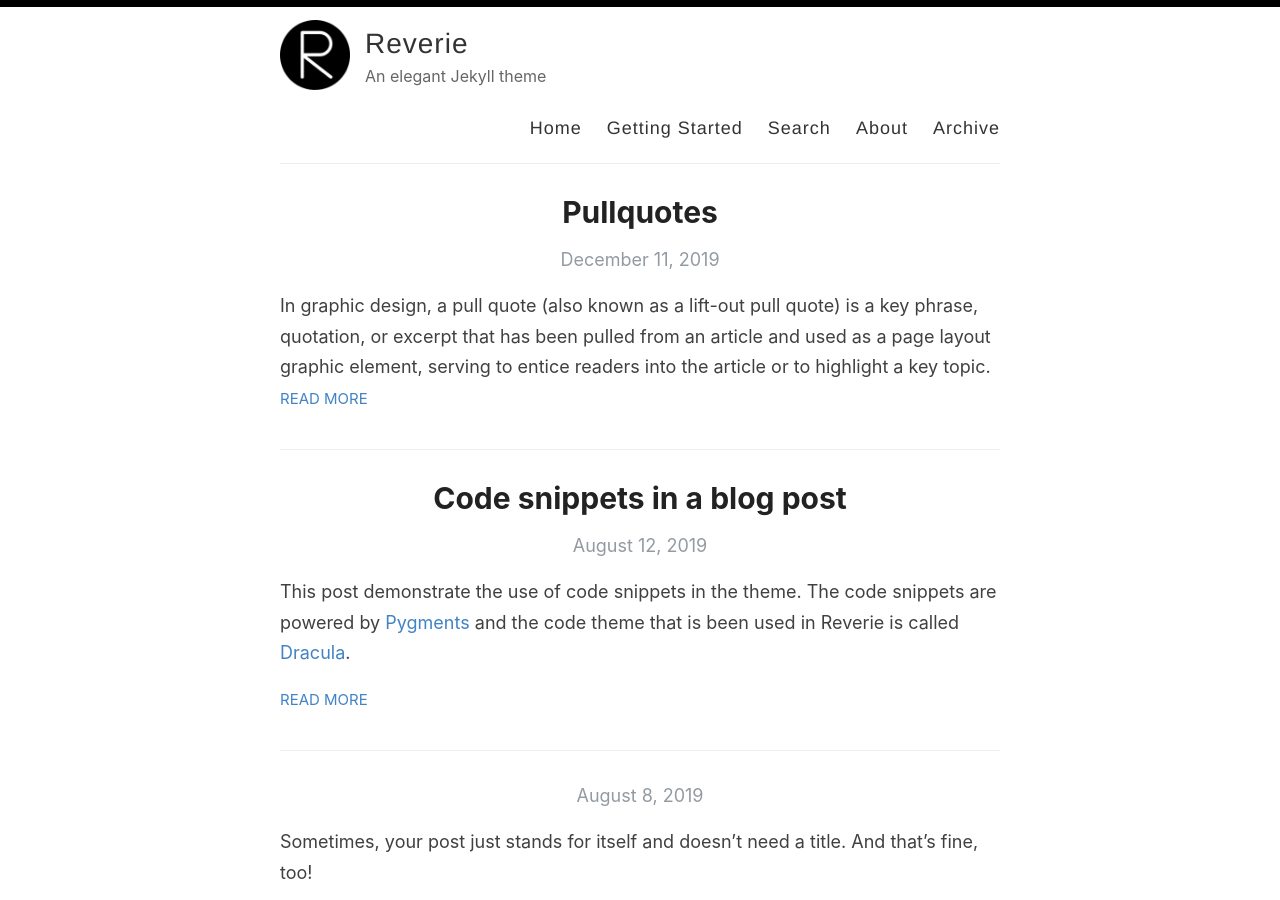
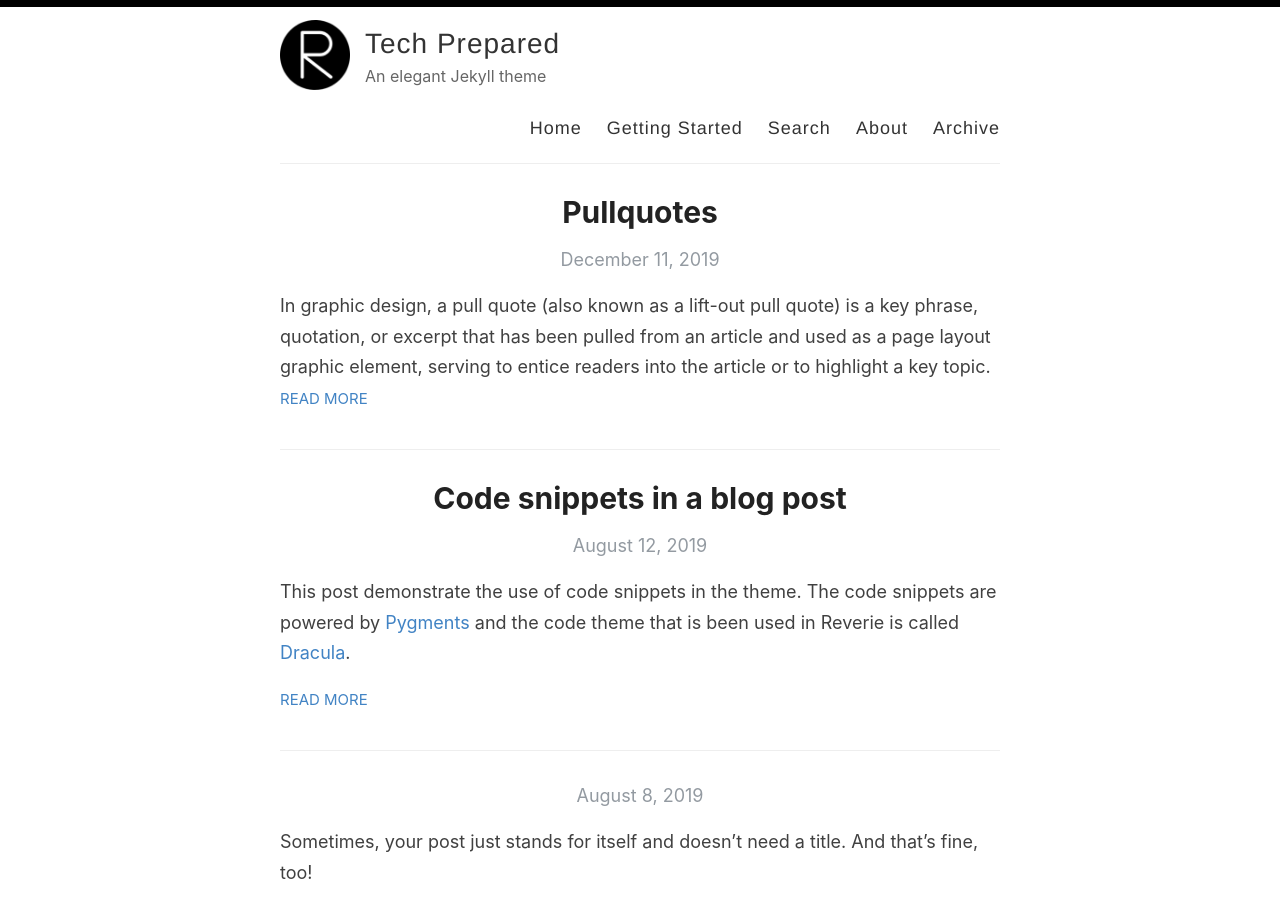
Before and after one commit to techprepared/website, a Jekyll site: the page built from index.html, in a window 1280 px wide and 900 px high. Built offline with Jekyll 4.4.1, drawn with Linux system fonts in a browser that asks for light colours; the list of posts is cut into pages by our own code.

Commit message:
name change _config.yml

```diff
--- a/_config.yml
+++ b/_config.yml
@@ -3,7 +3,7 @@
 #
 
 # Name of your site (displayed in the header)
-name: Reverie
+name: Tech Prepared
 
 # Name of the author
 author: Amit Merchant
```
